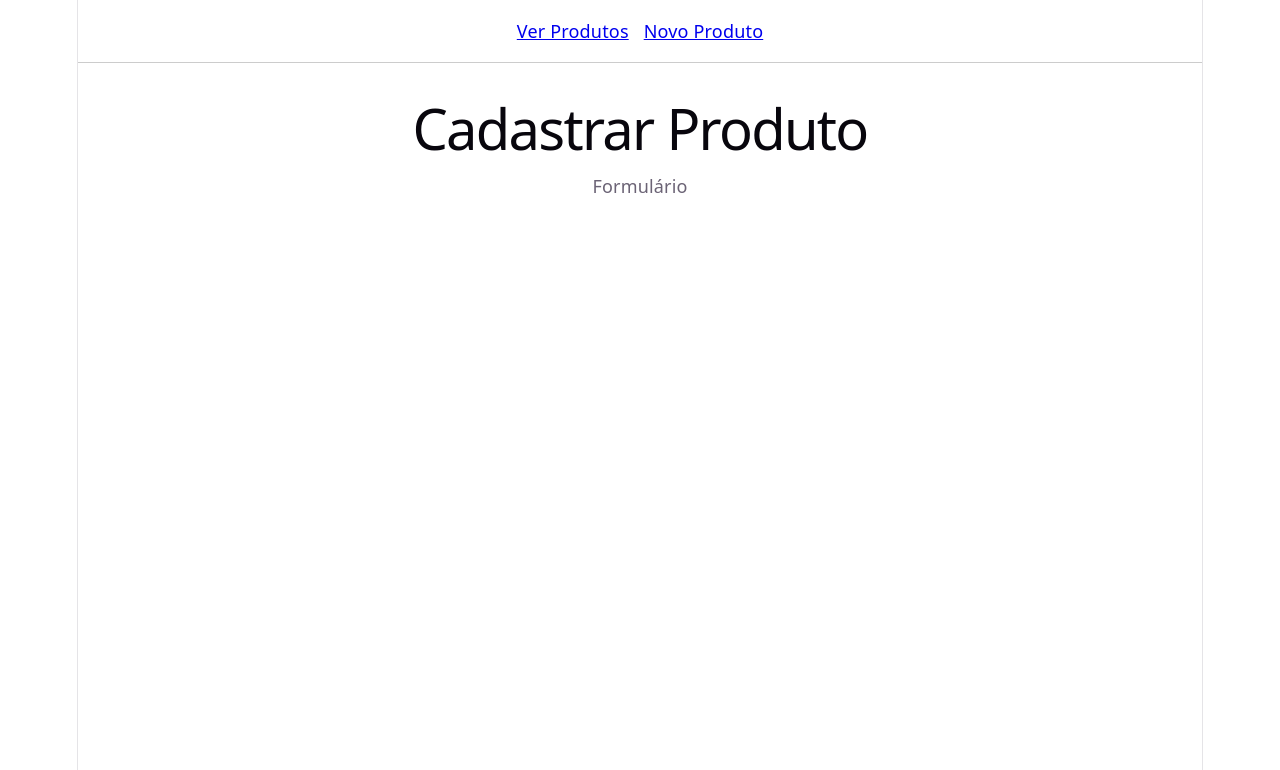
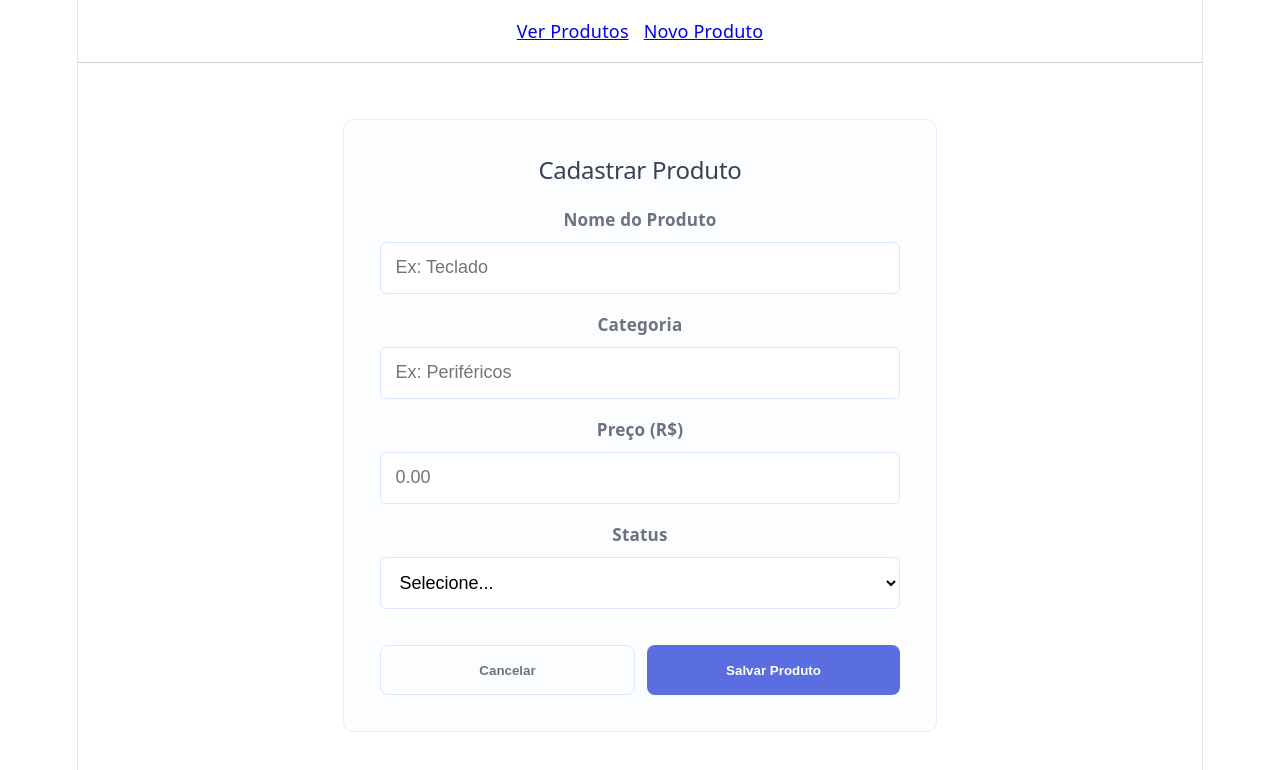
Before and after one commit to edson66/desafio-frontend, a React (Vite) app: page /cadastro in a window 1280 px wide. Shown: the top 770 px of the page. Built offline with nearby package versions, Linux system fonts and the light colour scheme.

Commit message:
feat: cria estrutura visual e estilizacao scss do formulario de produtos

```diff
--- /dev/null
+++ b/src/pages/ProductForm.scss
@@ -0,0 +1,82 @@
+.form-container {
+  // Paleta personalizada
+  $primary: #5b6ee1; // indigo
+  $primary-dark: #4958d1;
+  $card-bg: #fbfdff;
+  $border: #e9eefb;
+  $input-border: #dbe8ff;
+  $label-color: #374151;
+  $muted: #6b7280;
+
+  max-width: 520px;
+  margin: 2rem auto;
+  padding: 2rem;
+  border: 1px solid $border;
+  border-radius: 10px;
+  background-color: $card-bg;
+
+  h2 {
+    margin-bottom: 1.25rem;
+    color: $label-color;
+    text-align: center;
+  }
+
+  .form-group {
+    display: flex;
+    flex-direction: column;
+    margin-bottom: 1rem;
+
+    label {
+      margin-bottom: 0.5rem;
+      font-weight: 600;
+      color: $muted;
+      font-size: 0.95rem;
+    }
+
+    input, select {
+      padding: 0.8rem;
+      border: 1px solid $input-border;
+      border-radius: 6px;
+      font-size: 1rem;
+      background: white;
+
+      &:focus {
+        outline: none;
+        border-color: $primary;
+        box-shadow: 0 6px 18px rgba($primary, 0.08);
+      }
+    }
+  }
+
+  .button-group {
+    display: flex;
+    justify-content: space-between;
+    gap: 12px;
+    margin-top: 2rem;
+
+    button {
+      flex: 1 1 0;
+      padding: 0.9rem 1.25rem;
+      border: none;
+      border-radius: 8px;
+      font-weight: 700;
+      cursor: pointer;
+      transition: background-color 0.15s, transform 0.08s;
+
+      &.btn-save {
+        background-color: $primary;
+        color: white;
+
+        &:hover { background-color: $primary-dark; transform: translateY(-1px); }
+      }
+
+      &.btn-cancel {
+        background-color: transparent;
+        color: $muted;
+        border: 1px solid $input-border;
+
+        &:hover { background-color: #f6f7fb; }
+      }
+    }
+  }
+}
--- a/src/pages/ProductForm.tsx
+++ b/src/pages/ProductForm.tsx
@@ -1,8 +1,47 @@
+import { useNavigate } from 'react-router-dom';
+import './ProductForm.scss';
+
 export function ProductForm() {
+  const navigate = useNavigate();
+
   return (
-    <div>
-      <h1>Cadastrar Produto</h1>
-      <p>Formulário</p>
+    <div className="form-container">
+      <h2>Cadastrar Produto</h2>
+
+      <form>
+        <div className="form-group">
+          <label htmlFor="name">Nome do Produto</label>
+          <input type="text" id="name" placeholder="Ex: Teclado" />
+        </div>
+
+        <div className="form-group">
+          <label htmlFor="category">Categoria</label>
+          <input type="text" id="category" placeholder="Ex: Periféricos" />
+        </div>
+
+        <div className="form-group">
+          <label htmlFor="price">Preço (R$)</label>
+          <input type="number" id="price" placeholder="0.00" step="0.01" />
+        </div>
+
+        <div className="form-group">
+          <label htmlFor="status">Status</label>
+          <select id="status">
+            <option value="">Selecione...</option>
+            <option value="Ativo">Ativo</option>
+            <option value="Inativo">Inativo</option>
+          </select>
+        </div>
+
+        <div className="button-group">
+          <button type="button" className="btn-cancel" onClick={() => navigate('/')}>
+            Cancelar
+          </button>
+          <button type="submit" className="btn-save">
+            Salvar Produto
+          </button>
+        </div>
+      </form>
     </div>
   );
 }
```
